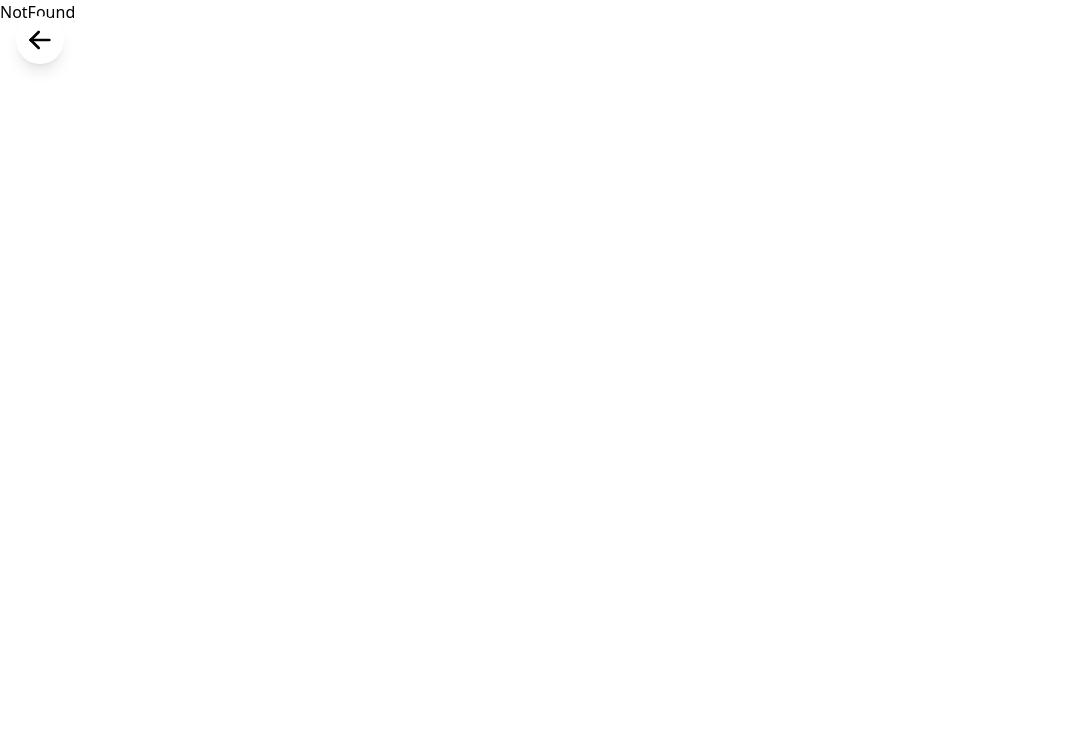
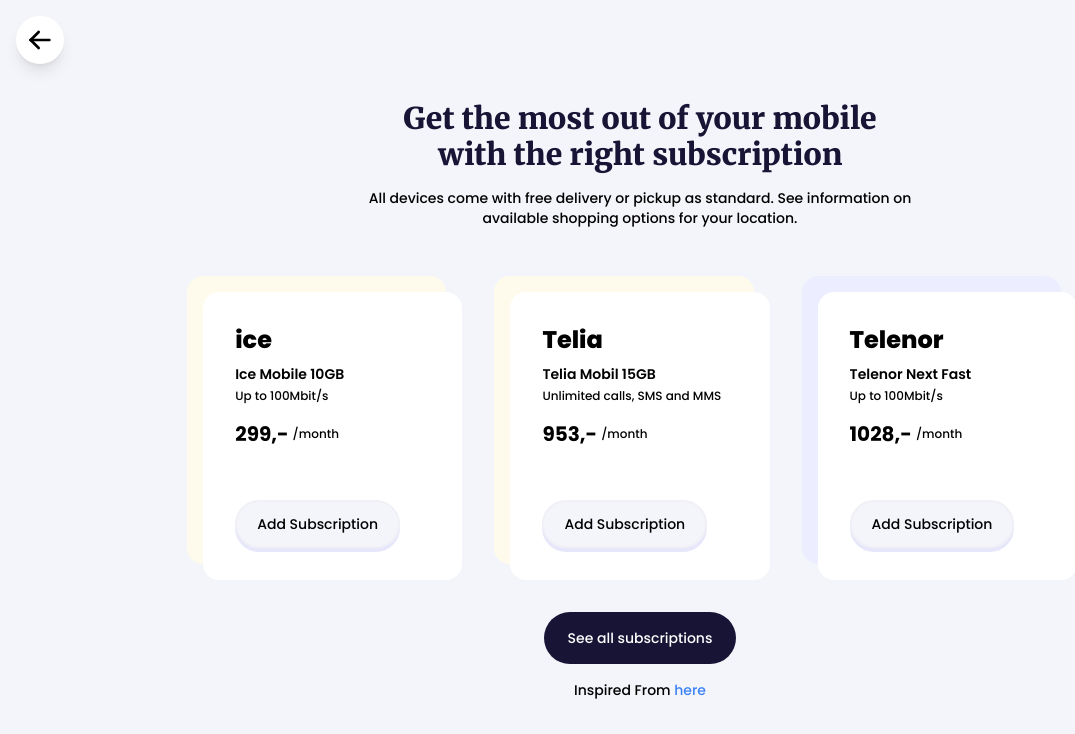
Before and after one commit to pathakvivek7865/ui-designs, a React (Vite) app: page /components/buy-subscription in a window 1280 px wide. Shown: the top 734 px of the page, without its empty margins (0-1075 px from the left). Built offline with nearby package versions, Linux system fonts and the light colour scheme.

Commit message:
buy sebscription page

```diff
--- a/src/App.tsx
+++ b/src/App.tsx
@@ -9,6 +9,8 @@
 import EnterPassword from "./pages/EnterPassword";
 import RentalCarSearch from "./pages/RentalCarSearch";
 import { BillingPage } from "./pages/BillingPage";
+import AnimatedNavbar from "./pages/AnimattedNavbar";
+import BuySubscriptionPage from "./pages/BuySubscriptionPage";
 
 function App() {
   return (
@@ -23,6 +25,9 @@
           <Route path="enter-password" element={<EnterPassword />} />
           <Route path="rental-car-search" element={<RentalCarSearch />} />
           <Route path="billing" element={<BillingPage />} />
+          <Route path="animated-navbar" element={<AnimatedNavbar />} />
+          <Route path="buy-subscription" element={<BuySubscriptionPage />} />
+
           <Route path="*" element={<NotFound />} />
         </Route>
       </Routes>
--- a/src/components/UiDesignLayout.tsx
+++ b/src/components/UiDesignLayout.tsx
@@ -5,7 +5,7 @@
   return (
     <>
       <NavLink to={"/"}>
-        <div className="fixed top-4 left-4 z-50 flex h-12 w-fit rounded-full bg-white p-2  shadow-lg">
+        <div className="fixed top-4 left-4 z-50 flex h-12 w-12 rounded-full bg-white p-2  shadow-lg">
           <img src="/icons/arrow-left.svg" />
         </div>
       </NavLink>
--- a/src/components/billing/SidebarBilling.tsx
+++ b/src/components/billing/SidebarBilling.tsx
@@ -13,7 +13,7 @@
   isSidebarOpen: boolean;
 }) {
   return (
-    <nav className={`left0 fixed top-0 z-10 flex h-screen max-h-screen w-full  flex-col items-center lg:items-start justify-between bg-billingNavBg pb-4 pt-20 lg:sticky lg:z-0  lg:w-1/5 ${isSidebarOpen ? "block pt-36 lg:pt-20": "hidden"}`}>
+    <nav className={`left-0 fixed top-0 z-10 flex h-screen max-h-screen w-full  flex-col items-center lg:items-start justify-between bg-billingNavBg pb-4 pt-20 lg:sticky lg:z-0  lg:w-1/5 ${isSidebarOpen ? "block pt-36 lg:pt-20": "hidden"}`}>
       <div className="flex w-full flex-col items-start">
         {/* header */}
         <div className="flex cursor-pointer items-center gap-4 px-10">
--- a/src/index.css
+++ b/src/index.css
@@ -53,4 +53,8 @@
   .rental-car-search-card-before{
     @apply h-3/4 w-3/4 -z-10 -top-16 absolute  bg-[#FCC863] rounded-3xl
   }
+
+  .buy-subscription-card-before{
+    @apply absolute -top-10 left-5 z-10 h-72 aspect-[.9] bg-[#FCC863] rounded-3xl
+  }
 }
--- /dev/null
+++ b/src/pages/AnimattedNavbar.tsx
@@ -0,0 +1,59 @@
+function AnimatedNavbar() {
+  return (
+    <div className="min-h-screen bg-gray-100">
+      <nav className="group relativew w-full h-full bg-white">
+        <a
+          href="#"
+          className="group bg-white w-full absolute top-20 left-20 flex items-center gap-8 overflow-hidden  "
+        >
+          <span className="flex h-10 flex-col  transition group-hover:-translate-y-full">
+            <span className="h-10 text-2xl leading-10">Work</span>
+
+            <span className="h-10 text-2xl leading-10" aria-hidden="true">
+              Work
+            </span>
+          </span>
+
+          <span>
+            <svg
+              xmlns="http://www.w3.org/2000/svg"
+              className="h-12 w-12 -rotate-90 transition group-hover:rotate-90"
+              width="24"
+              height="24"
+              viewBox="0 0 24 24"
+              stroke-width="2"
+              stroke="currentColor"
+              fill="none"
+              stroke-linecap="round"
+              stroke-linejoin="round"
+            >
+              <path stroke="none" d="M0 0h24v24H0z" fill="none" />
+              <line x1="5" y1="12" x2="19" y2="12" />
+              <line x1="5" y1="12" x2="11" y2="18" />
+              <line x1="5" y1="12" x2="11" y2="6" />
+            </svg>
+          </span>
+        </a>
+
+        <section className="absolute left-20 w-full -translate-y-full bg-white transition group-hover:top-20 group-hover:translate-y-full">
+          <ul>
+            <li>
+              <a href="#">Identity</a>
+            </li>
+            <li>
+              <a href="#">UI/UX Design</a>
+            </li>
+            <li>
+              <a href="#">Graphic Design</a>
+            </li>
+            <li>
+              <a href="#">Frontend Dev</a>
+            </li>
+          </ul>
+        </section>
+      </nav>
+    </div>
+  );
+}
+
+export default AnimatedNavbar;
--- /dev/null
+++ b/src/pages/BuySubscriptionPage.tsx
@@ -0,0 +1,81 @@
+import DesignCredit from "../components/DesignCredit";
+
+function BuySubscriptionPage() {
+  return (
+    <div className="flex h-screen min-h-screen flex-col items-center justify-center bg-BuySubscriptionBg font-poppins text-sm font-medium">
+      <h2 className="text-center font-merriweather text-3xl font-black text-BuySubscriptionText">
+        Get the most out of your mobile
+        <br /> with the right subscription
+      </h2>
+      <p className="mt-4 text-center text-sm font-medium">
+        All devices come with free delivery or pickup as standard. See
+        information on <br /> available shopping options for your location.
+      </p>
+      <div className="mt-16 grid grid-flow-col gap-12">
+        <div className="relative">
+          <div className="sticky z-20 flex aspect-[.9] h-72 flex-col  items-start justify-between rounded-2xl bg-white p-8">
+            <div className="">
+              <p className="text-2xl font-extrabold">ice</p>
+              <p className="mt-2 font-semibold">Ice Mobile 10GB</p>
+              <p className="mt-1 text-xs font-medium">Up to 100Mbit/s</p>
+              <div className="mt-4 flex items-center gap-1">
+                <span className="text-xl font-bold">299,-</span>
+                <span className="text-xs font-medium">/month</span>
+              </div>
+            </div>
+            <button className="rounded-full border-2 border-BuySubscriptionBorder bg-BuySubscriptionBg py-3 px-5 shadow-BuySubscriptionButton">
+              Add Subscription
+            </button>
+          </div>
+          <div className="absolute -top-4 -left-4 aspect-[.9] h-72 rounded-2xl bg-[#FFFBEC]"></div>
+        </div>
+
+        <div className="relative">
+          <div className="sticky z-20 flex aspect-[.9] h-72 flex-col  items-start justify-between rounded-2xl bg-white p-8">
+            <div className="">
+              <p className="text-2xl font-extrabold">Telia</p>
+              <p className="mt-2 font-semibold">Telia Mobil 15GB</p>
+              <p className="mt-1 text-xs font-medium">
+                Unlimited calls, SMS and MMS
+              </p>
+              <div className="mt-4 flex items-center gap-1">
+                <span className="text-xl font-bold">953,-</span>
+                <span className="text-xs font-medium">/month</span>
+              </div>
+            </div>
+            <button className="rounded-full border-2 border-BuySubscriptionBorder bg-BuySubscriptionBg py-3 px-5 shadow-BuySubscriptionButton">
+              Add Subscription
+            </button>
+          </div>
+          <div className="absolute -top-4 -left-4 aspect-[.9] h-72 rounded-2xl bg-[#FFFBEC]"></div>
+        </div>
+
+        <div className="relative">
+          <div className="sticky z-20 flex aspect-[.9] h-72 flex-col  items-start justify-between rounded-2xl bg-white p-8">
+            <div className="">
+              <p className="text-2xl font-extrabold">Telenor</p>
+              <p className="mt-2 font-semibold">Telenor Next Fast</p>
+              <p className="mt-1 text-xs font-medium">Up to 100Mbit/s</p>
+              <div className="mt-4 flex items-center gap-1">
+                <span className="text-xl font-bold">1028,-</span>
+                <span className="text-xs font-medium">/month</span>
+              </div>
+            </div>
+            <button className="rounded-full border-2 border-BuySubscriptionBorder bg-BuySubscriptionBg py-3 px-5 shadow-BuySubscriptionButton">
+              Add Subscription
+            </button>
+          </div>
+          <div className="absolute -top-4 -left-4 aspect-[.9] h-72 rounded-2xl bg-[#ECEEFF]"></div>
+        </div>
+      </div>
+
+      <button className="mt-8 rounded-full bg-BuySubscriptionText px-6 py-4 text-white ">
+        See all subscriptions
+      </button>
+
+      <DesignCredit sourceLink="https://uidesigndaily.com/posts/figma-buy-subscription-section-pricing-card-day-1574" />
+    </div>
+  );
+}
+
+export default BuySubscriptionPage;
--- a/src/pages/HomePage.tsx
+++ b/src/pages/HomePage.tsx
@@ -51,6 +51,14 @@
       url: "components/billing",
       author: "pathakvivek7865",
       date: "2022-11-05",
+    },
+
+    {
+      title: "Buy Subscription",
+      imgSrc: "/screenshots/buy-subscription.png",
+      url: "components/buy-subscription",
+      author: "pathakvivek7865",
+      date: "2022-11-19",
     },
   ];
 
--- a/tailwind.config.cjs
+++ b/tailwind.config.cjs
@@ -20,7 +20,10 @@
         rentalCarSearchCardShadow: "0 44px 64px 0px rgba(69,25,160,.1)",
 
         // Billing
-        billingTableRowShadow:"0 8px 19px 0px rgba(223,223,253,.6)"
+        billingTableRowShadow: "0 8px 19px 0px rgba(223,223,253,.6)",
+
+        // Buy Subscription page
+        BuySubscriptionButton: "0 4px 0px 0px rgba(231,231,251)"
 
 
       },
@@ -42,6 +45,11 @@
         billingAccent: "#EE4D38",
         billingBg: "#CBCBD9",
         billingNavBg: "#F8F8FF",
+
+        // Buy Subscription Page
+        BuySubscriptionBg: "#F4F5FA",
+        BuySubscriptionText: "#171435",
+        BuySubscriptionBorder: "#F0F0F6"
       }
     },
   },
```
Also changed, not shown: public/screenshots/buy-subscription.png (added).
